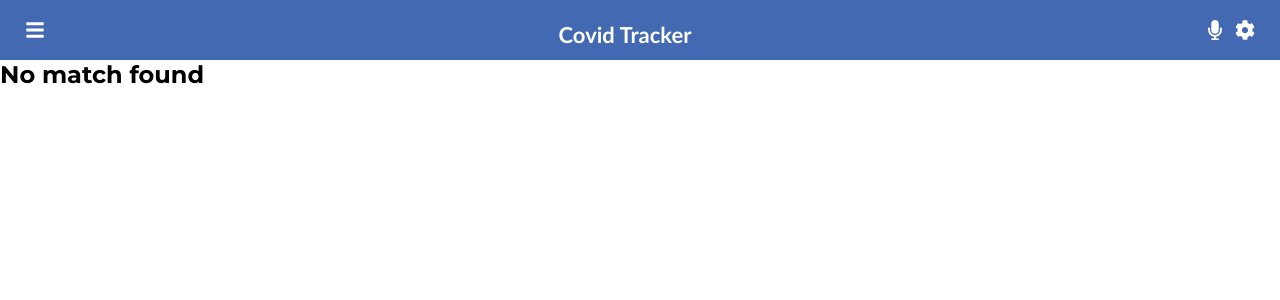
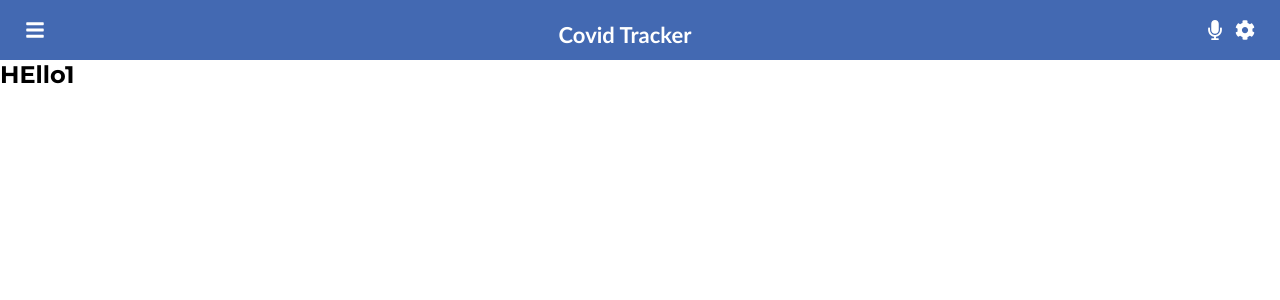
Before and after one commit to wuletawwonte/covid-tracker, a React (Create React App) app: page /continent/1 in a window 1280 px wide. Shown: the top 300 px of the page. Built offline with nearby package versions, Linux system fonts and the light colour scheme.

Commit message:
Add ContinentPage component

```diff
--- a/src/components/ContinentWidget.js
+++ b/src/components/ContinentWidget.js
@@ -13,7 +13,7 @@ const ContinentWidget = (props) => {
         <h3>{name}</h3>
         <h4>{deaths}</h4>
       </div>
-      <Link to="hey" type="button" className={style.details}><FaRegArrowAltCircleRight className={style.nextIcon} /></Link>
+      <Link to={`/continent/${name}`} type="button" className={style.details}><FaRegArrowAltCircleRight className={style.nextIcon} /></Link>
     </div>
   );
 };
--- a/src/components/WorldWidget.module.css
+++ b/src/components/WorldWidget.module.css
@@ -8,7 +8,7 @@
 }
 
 .mapContainer {
-  padding: 20px;
+  padding: 40px 20px;
 }
 
 .worldMap {
--- /dev/null
+++ b/src/pages/ContinentPage.js
@@ -0,0 +1,17 @@
+import React from 'react';
+import { useParams } from 'react-router-dom';
+
+const ContinentPage = () => {
+  const { continent } = useParams();
+
+  return (
+    <>
+      <h2>
+        HEllo
+        {continent}
+      </h2>
+    </>
+  );
+};
+
+export default ContinentPage;
--- a/src/pages/Homepage.module.css
+++ b/src/pages/Homepage.module.css
@@ -5,6 +5,6 @@
 }
 
 .continentsHeader > h2 {
-  font-size: 2vw;
+  font-size: 3vw;
   text-transform: uppercase;
 }
--- a/src/routes.js
+++ b/src/routes.js
@@ -1,3 +1,4 @@
+import ContinentPage from './pages/ContinentPage';
 import Homepage from './pages/Homepage';
 import NoMatch from './pages/NoMatch';
 
@@ -9,6 +10,12 @@ const routes = [
     exact: true,
   },
   {
+    path: '/continent/:continent',
+    title: 'Continent',
+    element: <ContinentPage />,
+    exact: true,
+  },
+  {
     path: '*',
     title: '',
     element: <NoMatch />,
```
